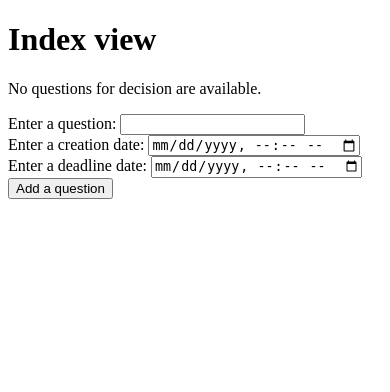
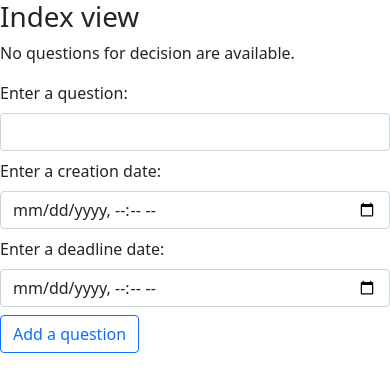
Before and after one commit to ThomasIsHere/decisioinMakingHelper, a Django app: page /decision/ in a window 390 px wide. Shown: the top 392 px of the page. Run offline with Django 3.2, Linux system fonts and the light colour scheme; data that the repository does not hold is empty.

Commit message:
Base template created, index and detail pages are set with this template. Adding Bootstrap into Base template. Using some Bootstrap into index and detail.

```diff
--- /dev/null
+++ b/decisionMakingHelperSite/decision/templates/decision/base.html
@@ -0,0 +1,20 @@
+<!DOCTYPE html>
+<html>
+<head>
+  <meta charset="utf-8">
+  <title>{% block title %}{% endblock %}</title>
+  {% load static %}
+  <link rel="stylesheet" type="text/css" href="{% static 'decision/style.css' %}">
+  <script type="text/javascript" src="{% static 'decision/js/script.js' %}" ></script>
+
+  <!-- Bootstrap CSS -->
+  <link href="https://cdn.jsdelivr.net/npm/bootstrap@5.0.0-beta1/dist/css/bootstrap.min.css" rel="stylesheet" integrity="sha384-giJF6kkoqNQ00vy+HMDP7azOuL0xtbfIcaT9wjKHr8RbDVddVHyTfAAsrekwKmP1" crossorigin="anonymous">
+</head>
+<body>
+
+ {% block content %}{% endblock %}
+
+ <!-- Bootstrap Bundle with Popper -->
+ <script src="https://cdn.jsdelivr.net/npm/bootstrap@5.0.0-beta1/dist/js/bootstrap.bundle.min.js" integrity="sha384-ygbV9kiqUc6oa4msXn9868pTtWMgiQaeYH7/t7LECLbyPA2x65Kgf80OJFdroafW" crossorigin="anonymous"></script>
+</body>
+</html>
--- a/decisionMakingHelperSite/decision/templates/decision/index.html
+++ b/decisionMakingHelperSite/decision/templates/decision/index.html
@@ -1,15 +1,16 @@
-<!DOCTYPE html>
-<html>
-<head>
-  <meta charset="utf-8">
-  <title>My test page</title>
-  {% load static %}
-  <link rel="stylesheet" type="text/css" href="{% static 'decision/style.css' %}">
-  <script type="text/javascript" src="{% static 'decision/js/script.js' %}" ></script>
-</head>
-<body>
+{% extends "decision/base.html" %}
+
+{% block title %}Index{% endblock %}
+
+{% block content %}
+  <div class="row">
+    <div class="col-md-6">
       <h1>Index view</h1>
+    </div>
+  </div>
 
+  <div class="row">
+    <div class="col-md-6">
       {% if latest_question_list %}
         <ul>
         {% for question in latest_question_list %}
@@ -19,17 +20,24 @@
       {% else %}
         <p>No questions for decision are available.</p>
       {% endif %}
-
-  <form class="" action="new_question/" method="post">
+    </div>
+    <div class="col-md-6">
+      <form action="new_question/" method="post">
         {% csrf_token %}
-    <label for="question">Enter a question:</label>
-    <input type="text" id="question" name="question_text"><br>
-    <label for="creation_dt">Enter a creation date:</label>
-    <input type="datetime-local" id="creation_dt" name="creation_date"><br>
-    <label for="deadline_dt">Enter a deadline date:</label>
-    <input type="datetime-local" id="deadline_dt" name="deadline_date"><br>
-    <input type="submit" value="Add a question">
+        <div class="mb-2">
+          <label for="question" class="form-label">Enter a question:</label>
+          <input type="text" id="question" name="question_text" class="form-control">
+        </div>
+        <div class="mb-2">
+          <label for="creation_dt" class="form-label">Enter a creation date:</label>
+          <input type="datetime-local" id="creation_dt" name="creation_date" class="form-control">
+        </div>
+        <div class="mb-2">
+          <label for="deadline_dt" class="form-label">Enter a deadline date:</label>
+          <input type="datetime-local" id="deadline_dt" name="deadline_date" class="form-control">
+        </div>
+        <input type="submit" value="Add a question" class="btn btn-outline-primary">
       </form>
-
-</body>
-</html>
+    </div>
+  </div>
+{% endblock %}
```
Also changed, not shown: decisionMakingHelperSite/decision/templates/decision/detail.html (+16 -13 lines). Lines whose indentation alone changed are shown as unchanged.
